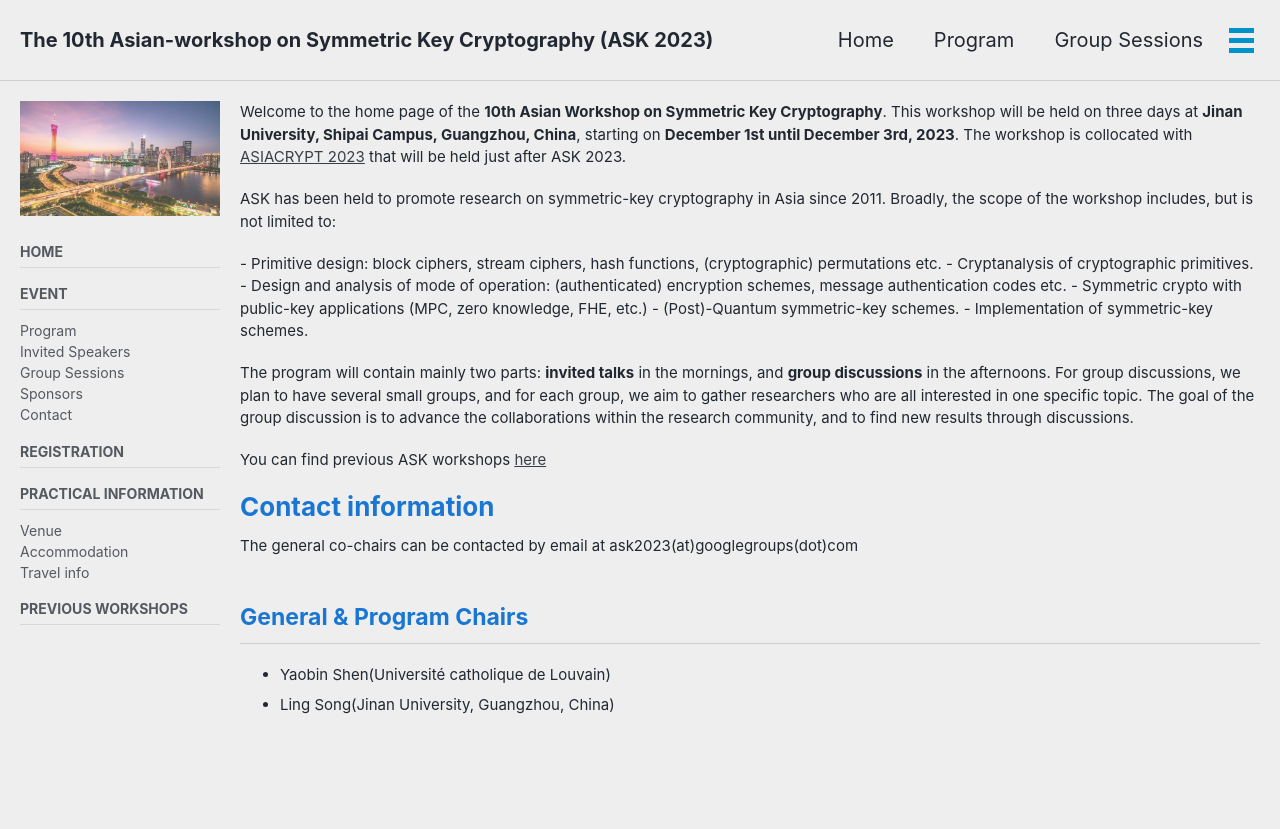
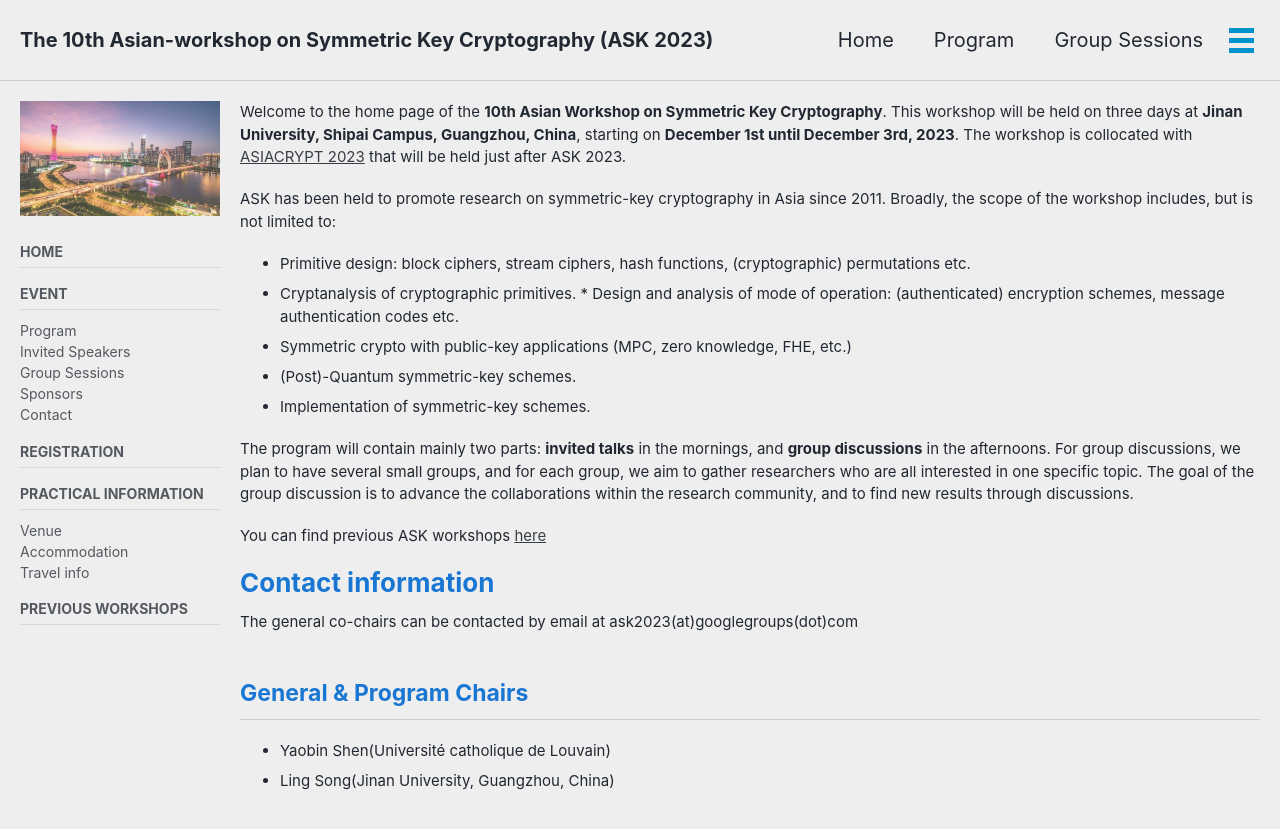
Before and after one commit to cryptanalysisbench/SATbench, a Jekyll site: the page built from index.md, in a window 1280 px wide and 900 px high. Shown: the top 829 px of the window. Built offline with Jekyll 4.4.1, drawn with Linux system fonts in a browser that asks for light colours; cached includes are drawn as plain includes; nearby versions of some CDN libraries.

```diff
--- a/index.md
+++ b/index.md
@@ -13,12 +13,12 @@ Welcome to the home page of the **10th Asian Workshop on Symmetric Key Cryptogra
 
 ASK has been held to promote research on symmetric-key cryptography in Asia since 2011. Broadly, the scope of the workshop includes, but is not limited to:
 
-­-	Primitive design: block ciphers, stream ciphers, hash functions, (cryptographic) permutations etc.
-­-	Cryptanalysis of cryptographic primitives.
-­-	Design and analysis of mode of operation: (authenticated) encryption schemes, message authentication codes etc.
-­-	Symmetric crypto with public-key applications (MPC, zero knowledge, FHE, etc.)
-­-	(Post)-Quantum symmetric-key schemes.
-­-	Implementation of symmetric-key schemes.
+* Primitive design: block ciphers, stream ciphers, hash functions, (cryptographic) permutations etc.
+* Cryptanalysis of cryptographic primitives.
+­*	Design and analysis of mode of operation: (authenticated) encryption schemes, message authentication codes etc.
+* Symmetric crypto with public-key applications (MPC, zero knowledge, FHE, etc.)
+* (Post)-Quantum symmetric-key schemes.
+* Implementation of symmetric-key schemes.
 
 The program will contain mainly two parts: **invited talks** in the mornings, and **group discussions** in the afternoons. For group discussions, we plan to have several small groups, and for each group, we aim to gather researchers who are all interested in one specific topic. The goal of the group discussion is to advance the collaborations within the research community, and to find new results through discussions.
 
```
